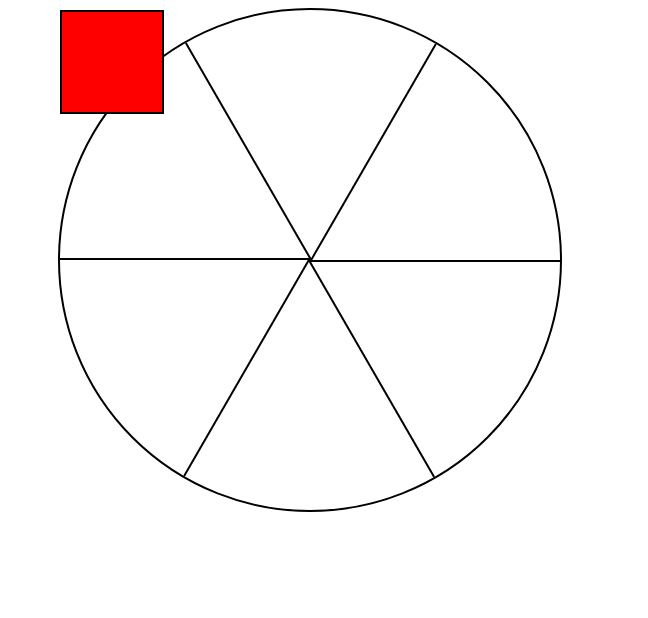
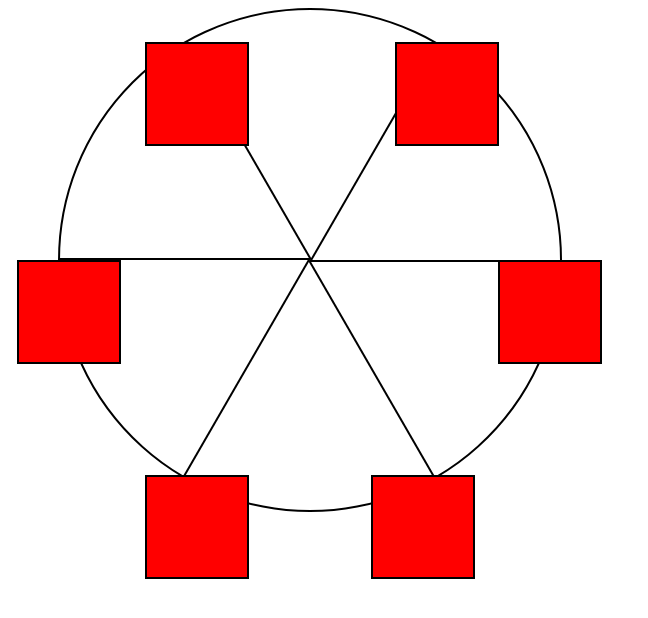
Before and after one commit to Yuliya9449/freecodecamp, a website: page LearnCSSAnimationByBuildingFerrisWheel/index.html in a window 1280 px wide. Shown: the whole page, without its empty margins (0-648 px from the left). Drawn offline with Linux system fonts and the light colour scheme.

Commit message:
feat: complete steps 13-23

```diff
--- a/LearnCSSAnimationByBuildingFerrisWheel/styles.css
+++ b/LearnCSSAnimationByBuildingFerrisWheel/styles.css
@@ -7,6 +7,10 @@
   width: 55vw;
   max-width: 500px;
   max-height: 500px;
+  animation: wheel;
+  animation-duration: 10s;
+  animation-iteration-count: infinite;
+  animation-timing-function: linear;
 }
 
 .line {
@@ -46,4 +50,55 @@
   position: absolute;
   border: 2px solid;
   transform-origin: 50% 0%;
+  animation: cabins 10s ease-in-out infinite;
 }
+
+.cabin:nth-of-type(1) {
+  right: -8.5%;
+  top: 50%;
+}
+
+.cabin:nth-of-type(2) {
+  right: 17%;
+  top: 93.5%;
+}
+
+.cabin:nth-of-type(3) {
+  right: 67%;
+  top: 93.5%;
+}
+
+.cabin:nth-of-type(4) {
+  left: -8.5%;
+  top: 50%;
+}
+
+.cabin:nth-of-type(5) {
+  left: 17%;
+  top: 7%;
+}
+
+.cabin:nth-of-type(6) {
+  right: 17%;
+  top: 7%;
+}
+
+@keyframes wheel {
+  0% {
+    transform: rotate(0deg);
+  }
+
+  100% {
+    transform: rotate(360deg);
+  }
+}
+
+@keyframes cabins {
+  0% {
+    transform: rotate(0deg);
+  }
+
+  100% {
+    transform: rotate(-360deg);
+  }
+}
```
